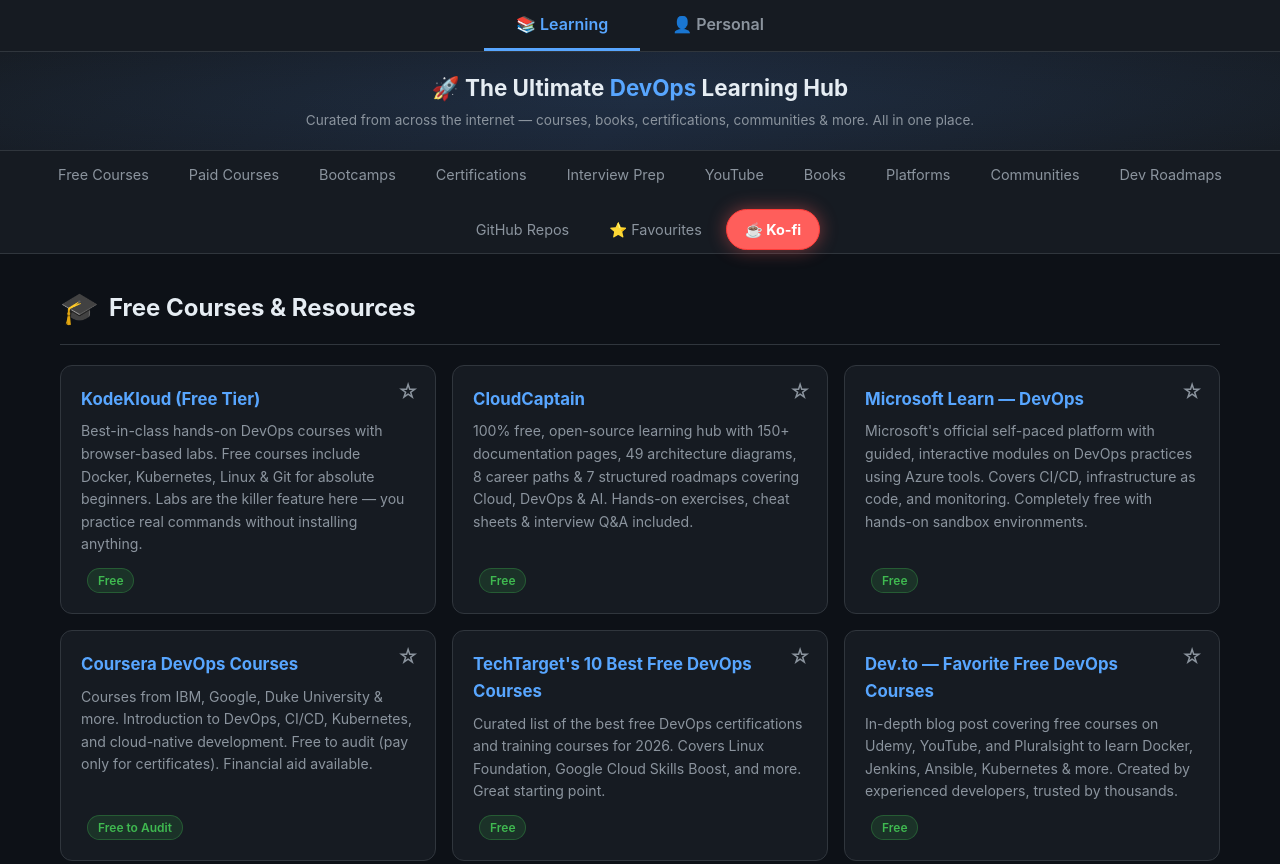
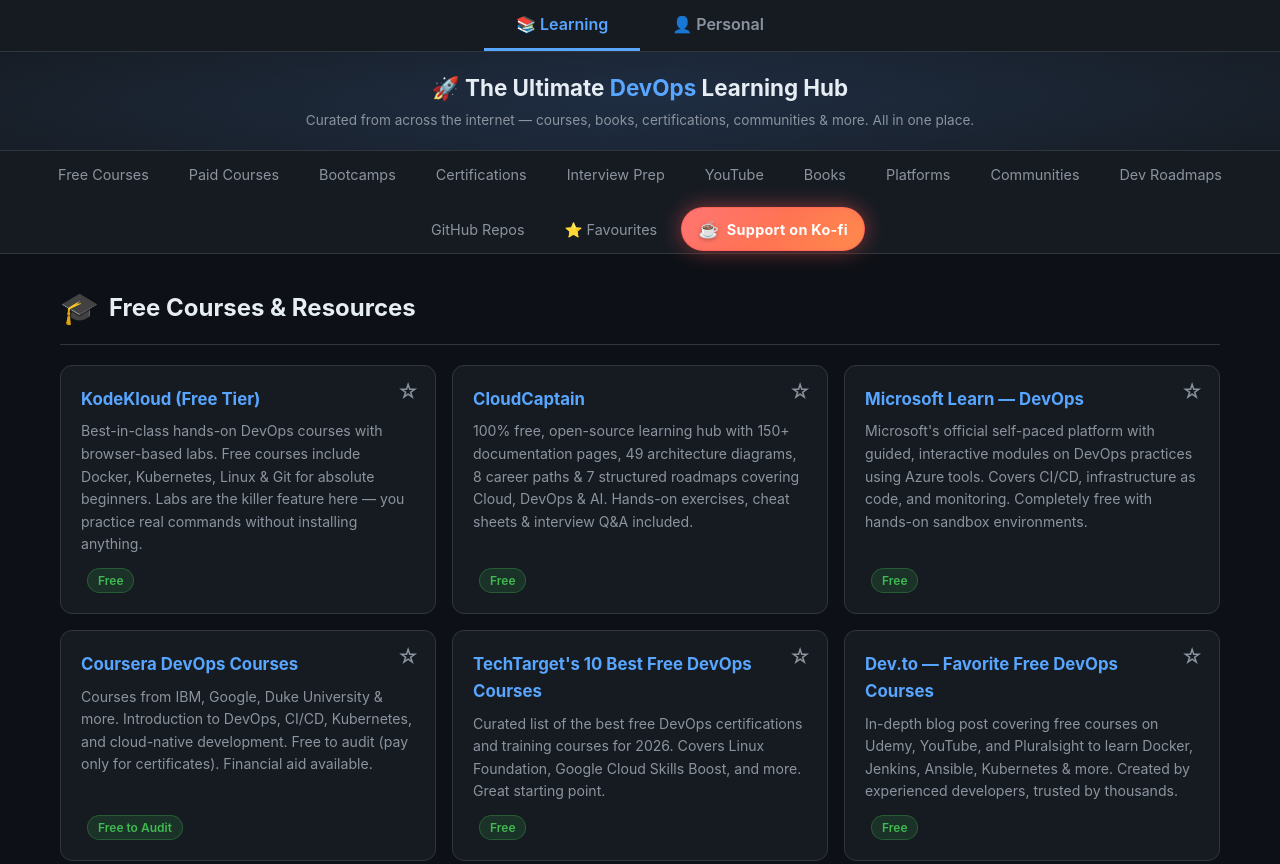
Before and after one commit to ShubhamBhavsar101/Agentic-AI, a plain HTML site: page devops-learning-hub/devops-learning-hub.html in a window 1280 px wide. Shown: the top 864 px of the page. Drawn offline with Linux system fonts and the light colour scheme; no server answers.

Commit message:
polish Ko-fi nav pill with gradient, glow, icon+text

```diff
--- a/devops-learning-hub/devops-learning-hub.css
+++ b/devops-learning-hub/devops-learning-hub.css
@@ -214,20 +214,55 @@
 
 /* Ko-fi pill in nav */
 .learning-nav li a.nav-kofi {
-  background: #ff5e5b;
+  background: linear-gradient(135deg, #ff5e5b 0%, #ff8a4c 100%);
   color: #fff;
   border-radius: 999px;
   font-weight: 700;
-  padding: 8px 18px;
-  border: 1px solid #ff3b38;
-  box-shadow: 0 0 18px rgba(255,94,91,0.45);
+  padding: 8px 16px;
+  border: 1px solid rgba(255, 94, 91, 0.6);
+  box-shadow:
+    0 0 20px rgba(255, 94, 91, 0.5),
+    0 0 4px rgba(255, 94, 91, 0.3) inset,
+    0 2px 8px rgba(0, 0, 0, 0.25);
+  display: inline-flex;
+  align-items: center;
+  gap: 8px;
+  position: relative;
+  overflow: hidden;
+}
+.learning-nav li a.nav-kofi::before {
+  content: '';
+  position: absolute;
+  inset: 0;
+  background: linear-gradient(135deg, rgba(255,255,255,0.15) 0%, transparent 50%);
+  pointer-events: none;
+}
+.kofi-icon {
+  font-size: 1.15em;
+  filter: drop-shadow(0 1px 2px rgba(0,0,0,0.3));
+  z-index: 1;
+}
+.kofi-text {
+  white-space: nowrap;
+  z-index: 1;
+  letter-spacing: 0.02em;
 }
 .learning-nav li a.nav-kofi:hover {
-  background: #ff3b38;
-  box-shadow: 0 0 24px rgba(255,59,56,0.65);
-  transform: translateY(-1px);
+  background: linear-gradient(135deg, #ff3b38 0%, #ff6b3d 100%);
+  box-shadow:
+    0 0 28px rgba(255, 59, 56, 0.7),
+    0 0 6px rgba(255, 59, 56, 0.4) inset,
+    0 3px 12px rgba(0, 0, 0, 0.35);
+  transform: translateY(-2px);
   color: #fff;
   text-decoration: none;
+}
+.learning-nav li a.nav-kofi:active {
+  transform: translateY(0);
+  box-shadow:
+    0 0 16px rgba(255, 94, 91, 0.5),
+    0 0 4px rgba(255, 94, 91, 0.3) inset,
+    0 1px 4px rgba(0, 0, 0, 0.25);
 }
 
 /* Keep nav layout inline + centered */
--- a/devops-learning-hub/devops-learning-hub.html
+++ b/devops-learning-hub/devops-learning-hub.html
@@ -41,7 +41,7 @@
     <li><a href="#roadmaps">Dev Roadmaps</a></li>
     <li><a href="#github-repos">GitHub Repos</a></li>
     <li><a href="#favourites">⭐ Favourites <span id="favourites-count" class="hidden">0</span></a></li>
-    <li><a href="https://ko-fi.com" target="_blank" rel="noopener" class="nav-kofi">☕ Ko-fi</a></li>
+    <li><a href="https://ko-fi.com" target="_blank" rel="noopener" class="nav-kofi"><span class="kofi-icon" aria-hidden="true">☕</span><span class="kofi-text">Support on Ko-fi</span></a></li>
   </ul>
 </nav>
 
```
